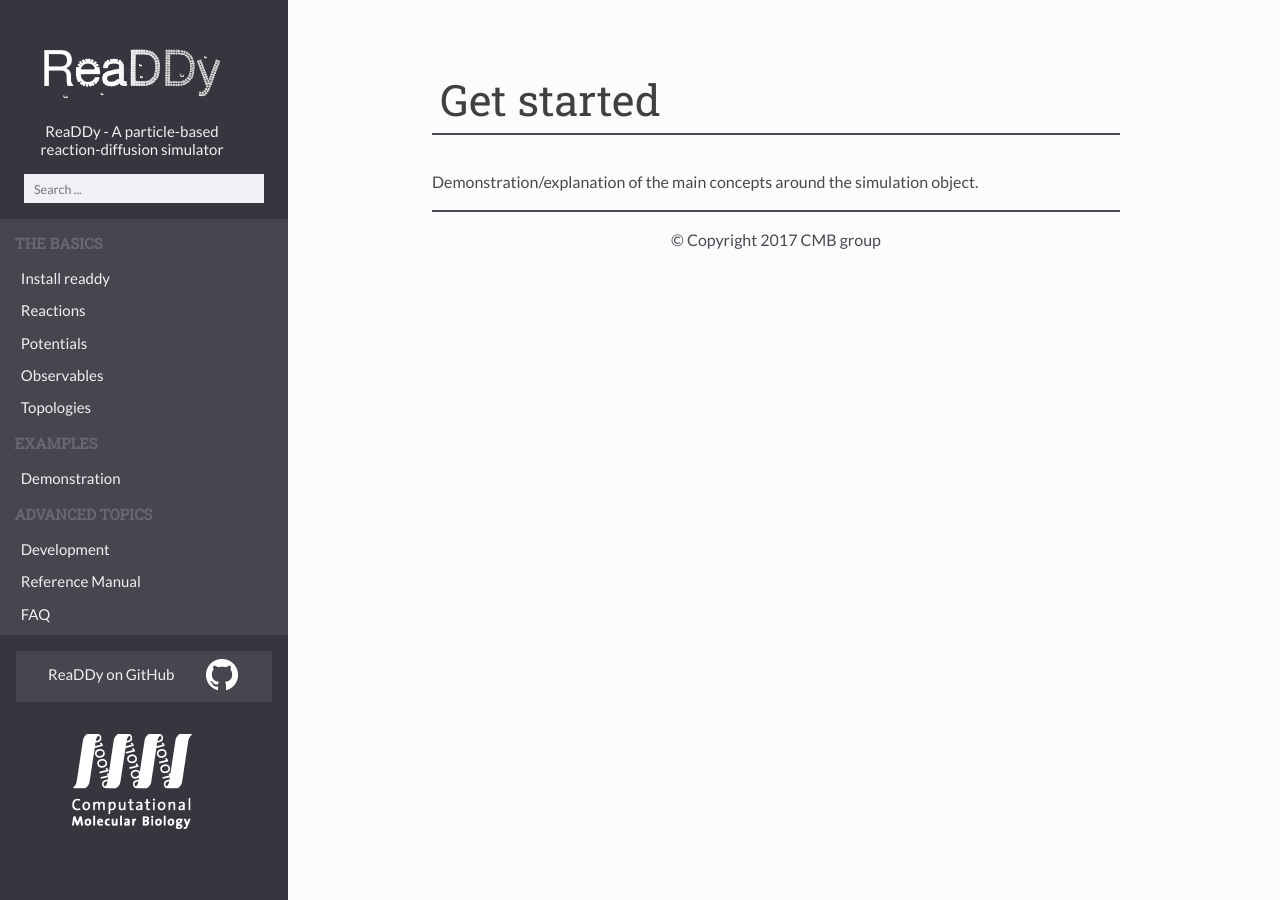
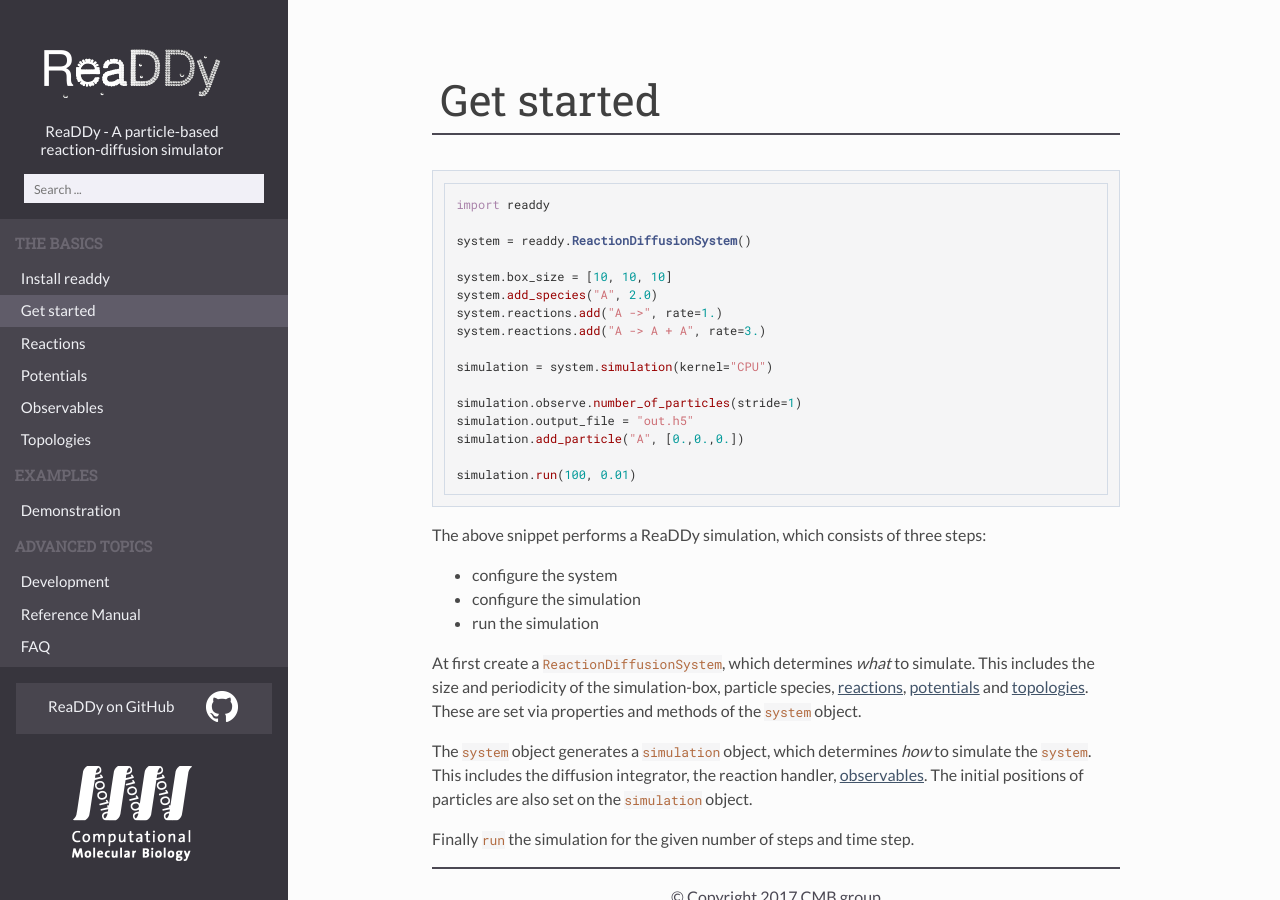
Before and after one commit to readdy/readdy_documentation, a Jekyll site: the page built from readdy_documentation/get_started.md, in a window 1280 px wide. Built offline with Jekyll 4.4.1, drawn with Linux system fonts in a browser that asks for light colours.

Commit message:
get started section

````diff
--- a/readdy_documentation/_includes/side.html
+++ b/readdy_documentation/_includes/side.html
@@ -15,9 +15,7 @@
             <b>THE BASICS</b>
         </div>
         <a class="side-nav-item{% if page.url == '/installation.html' %} active{% endif %}" href="{{ site.url }}{{ site.baseurl }}/installation.html">Install readdy</a>
-        {% if false %} currently excluded
         <a class="side-nav-item{% if page.url == '/get_started.html' %} active{% endif %}" href="{{ site.url }}{{ site.baseurl }}/get_started.html">Get started</a>
-        {% endif %}
         <a class="side-nav-item{% if page.url == '/reactions.html' %} active{% endif %}" href="{{ site.url }}{{ site.baseurl }}/reactions.html">Reactions</a>
         {% if page.url == '/reactions.html' %}
             {% assign sorted_reactions = site.reactions | sort: 'position' %}
--- a/readdy_documentation/_sass/_main.scss
+++ b/readdy_documentation/_sass/_main.scss
@@ -151,6 +151,7 @@ iframe {
   padding-top: 1rem;
   border-top: $main-heading-ruler-color solid 2px;
   text-align: center;
+  margin-top: 1rem;
 }
 
 .foot a, .foot a:visited {
--- a/readdy_documentation/get_started.md
+++ b/readdy_documentation/get_started.md
@@ -3,4 +3,38 @@ layout: page
 title: Get started
 ---
 
-Demonstration/explanation of the main concepts around the simulation object.
+```python
+import readdy
+
+system = readdy.ReactionDiffusionSystem()
+
+system.box_size = [10, 10, 10]
+system.add_species("A", 2.0)
+system.reactions.add("A ->", rate=1.)
+system.reactions.add("A -> A + A", rate=3.)
+
+simulation = system.simulation(kernel="CPU")
+
+simulation.observe.number_of_particles(stride=1)
+simulation.output_file = "out.h5"
+simulation.add_particle("A", [0.,0.,0.])
+
+simulation.run(100, 0.01)
+```
+
+The above snippet performs a ReaDDy simulation, which consists of three steps:
+- configure the system
+- configure the simulation
+- run the simulation
+
+At first create a `ReactionDiffusionSystem`, which determines _what_ to simulate.
+This includes the size and periodicity of
+the simulation-box, particle species, [reactions]({{site.baseurl}}/reactions.html),
+[potentials]({{site.baseurl}}/potentials.html) and [topologies]({{site.baseurl}}/topologies.html).
+These are set via properties and methods of the `system` object.
+
+The `system` object generates a `simulation` object, which determines _how_ to simulate the `system`.
+This includes the diffusion integrator, the reaction handler, [observables]({{site.baseurl}}/observables.html).
+The initial positions of particles are also set on the `simulation` object.
+
+Finally `run` the simulation for the given number of steps and time step.
````
